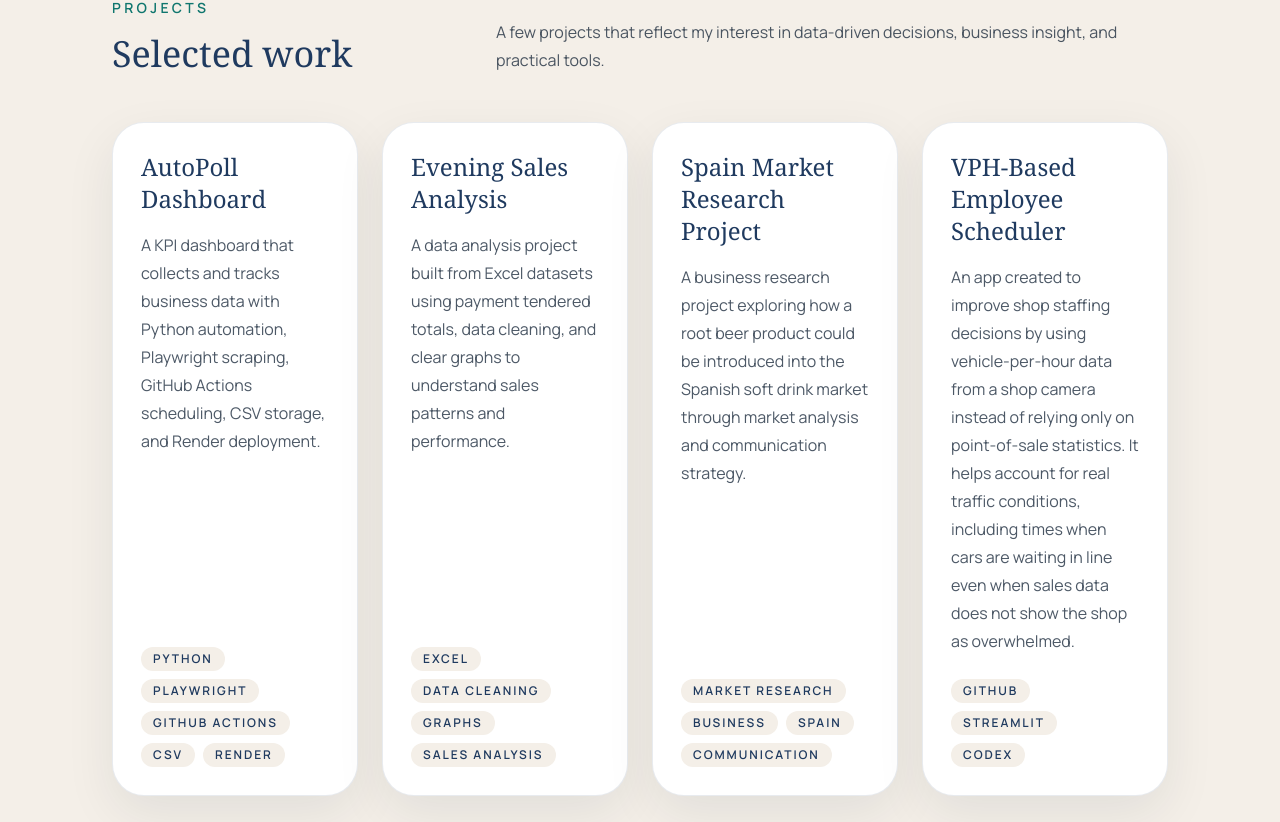
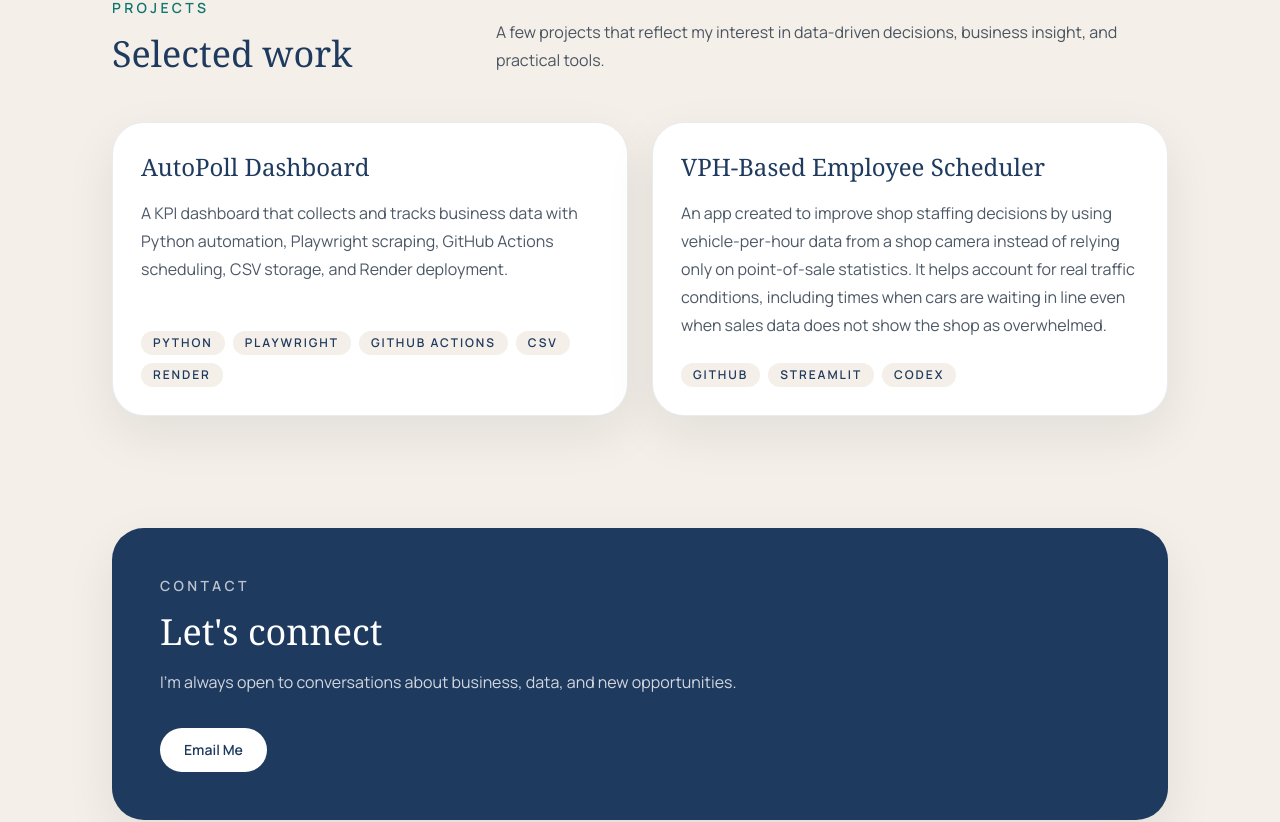
Before and after one commit to jcook115/john-cook-portfolio, a Next.js app: page / in a window 1280 px wide. Shown: the part 1238-2060 px from the top of the page. Built offline with nearby package versions, Linux system fonts and the light colour scheme.

Commit message:
deletions

```diff
--- a/app/page.tsx
+++ b/app/page.tsx
@@ -4,18 +4,6 @@
     description:
       "A KPI dashboard that collects and tracks business data with Python automation, Playwright scraping, GitHub Actions scheduling, CSV storage, and Render deployment.",
     tags: ["Python", "Playwright", "GitHub Actions", "CSV", "Render"],
-  },
-  {
-    title: "Evening Sales Analysis",
-    description:
-      "A data analysis project built from Excel datasets using payment tendered totals, data cleaning, and clear graphs to understand sales patterns and performance.",
-    tags: ["Excel", "Data Cleaning", "Graphs", "Sales Analysis"],
-  },
-  {
-    title: "Spain Market Research Project",
-    description:
-      "A business research project exploring how a root beer product could be introduced into the Spanish soft drink market through market analysis and communication strategy.",
-    tags: ["Market Research", "Business", "Spain", "Communication"],
   },
   {
     title: "VPH-Based Employee Scheduler",
@@ -154,7 +142,7 @@
           </p>
         </div>
 
-        <div className="mt-12 grid gap-6 md:grid-cols-2 xl:grid-cols-4">
+        <div className="mt-12 grid gap-6 md:grid-cols-2">
           {projects.map((project) => (
             <article
               key={project.title}
```
